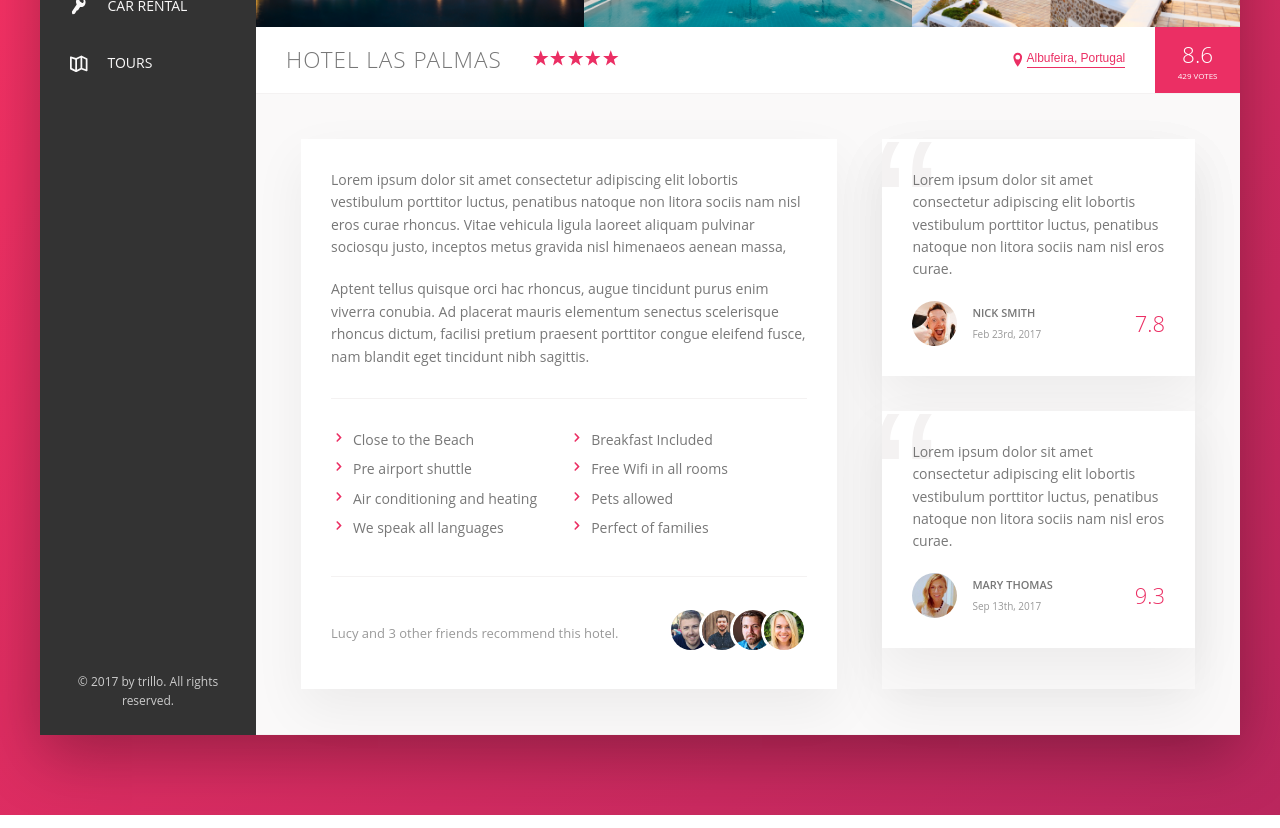
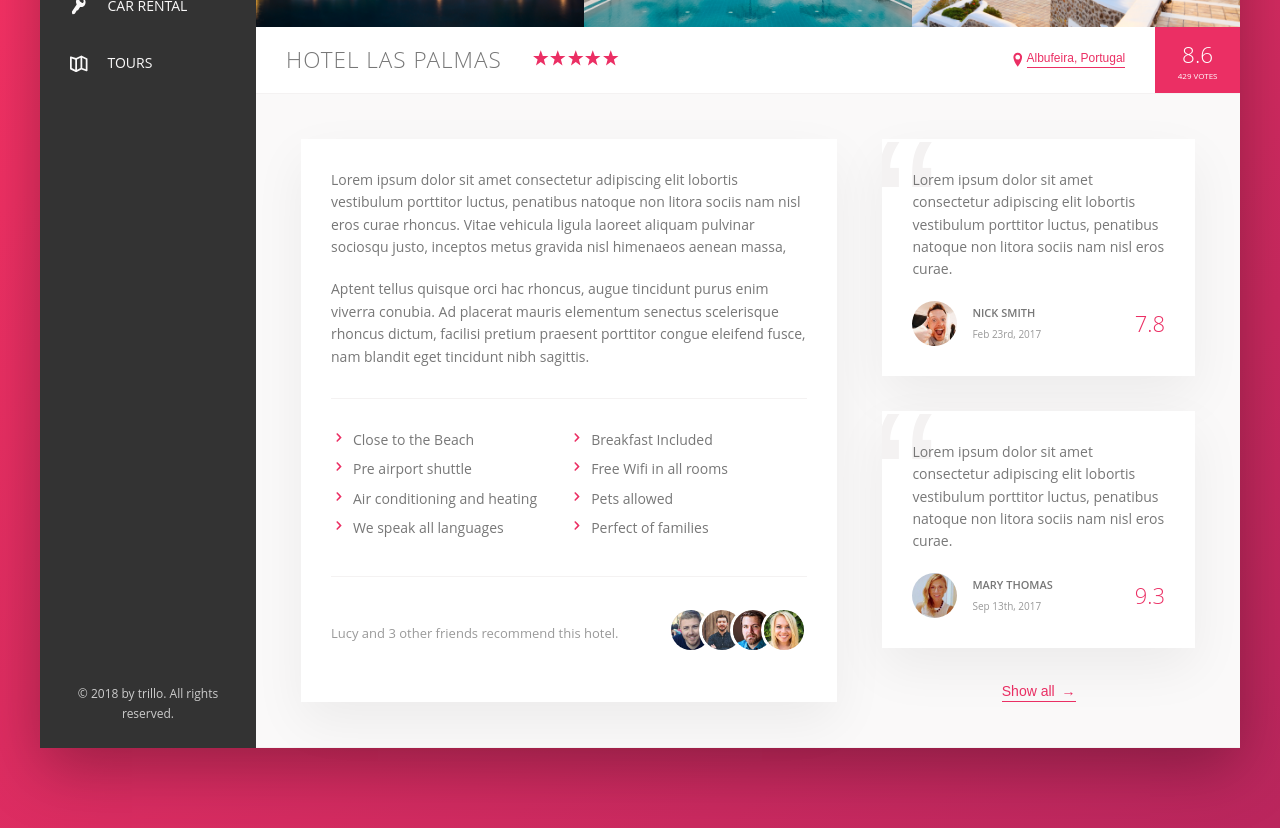
Before and after one commit to masaka222/trillo-project, a React (Create React App) app: page / in a window 1280 px wide. Shown: the part 320-1148 px from the top of the page. Built offline with nearby package versions, Linux system fonts and the light colour scheme; the HTML template or start-up script is replaced by a standard one.

Commit message:
Reviews button + animation

```diff
--- a/src/HotelView.css
+++ b/src/HotelView.css
@@ -78,6 +78,15 @@
     transition: all .2s;
 }
 
+.btn-inline span {
+    margin-left: .3rem;
+    transition: margin-left .2s;
+}
+
+.btn-inline:hover span {
+    margin-left: .8rem;
+}
+
 .btn-inline:hover{
     color: var(--color-grey-dark-1);
 }
@@ -86,6 +95,7 @@
     outline: none;
     animation: pulsate 1s infinite;
 }
+
 
 @keyframes pulsate{
     0%{
@@ -126,8 +136,10 @@
 }
 
 .user-reviews{
-    box-shadow: 0 2rem 5rem rgba(0, 0, 0, .06);
     flex: 1;
+    display: flex;
+    flex-direction: column;
+    align-items: center;
 }
 
 /*////////////////////////////////////////
--- a/src/HotelView.js
+++ b/src/HotelView.js
@@ -121,6 +121,11 @@ class HotelView extends Component {
                   <div className="review__rating"> 9.3 </div>
                 </figcaption>
               </figure>
+
+              <button className="btn-inline">
+                Show all <span>&rarr;</span>
+              </button>
+
             </div>
           </div>
         </main>
--- a/src/Sidebar.js
+++ b/src/Sidebar.js
@@ -36,7 +36,7 @@ class Sidebar extends Component {
           </ul>
 
           <div className="legal">
-            &copy; 2017 by trillo. All rights reserved.
+            &copy; 2018 by trillo. All rights reserved.
           </div>
 
         </div>
```
